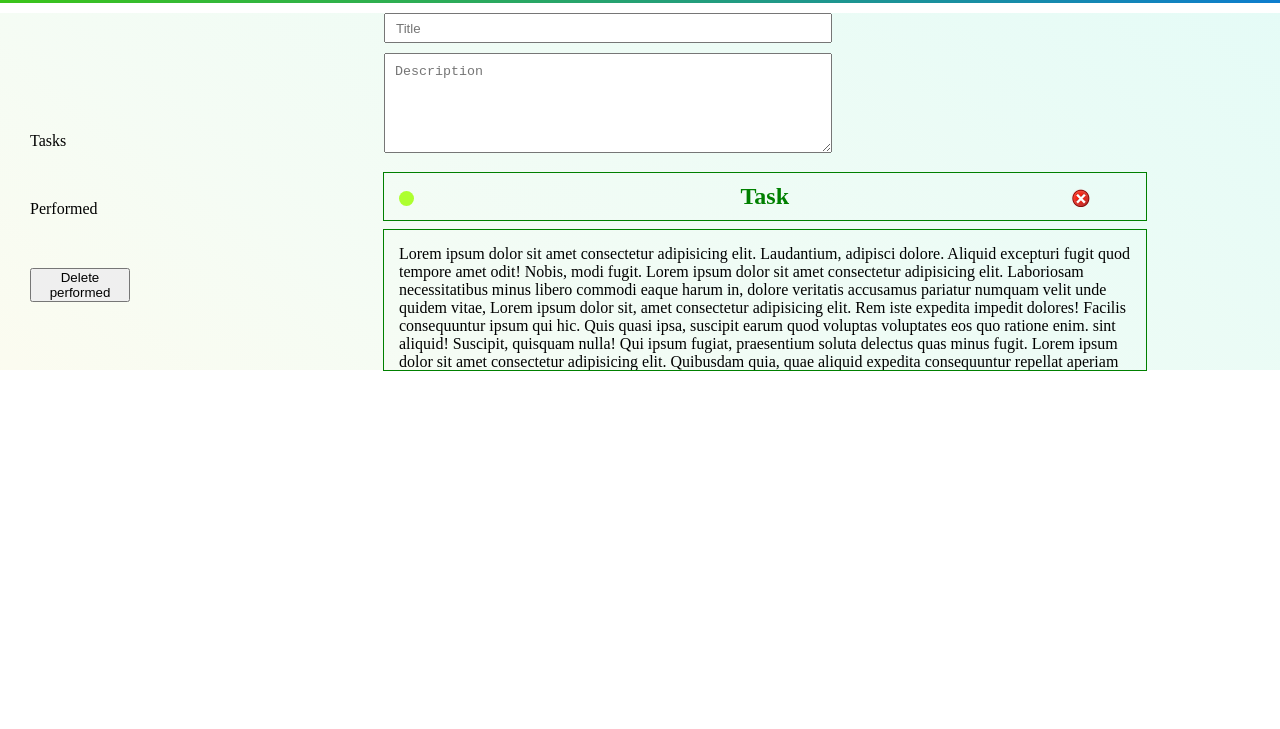
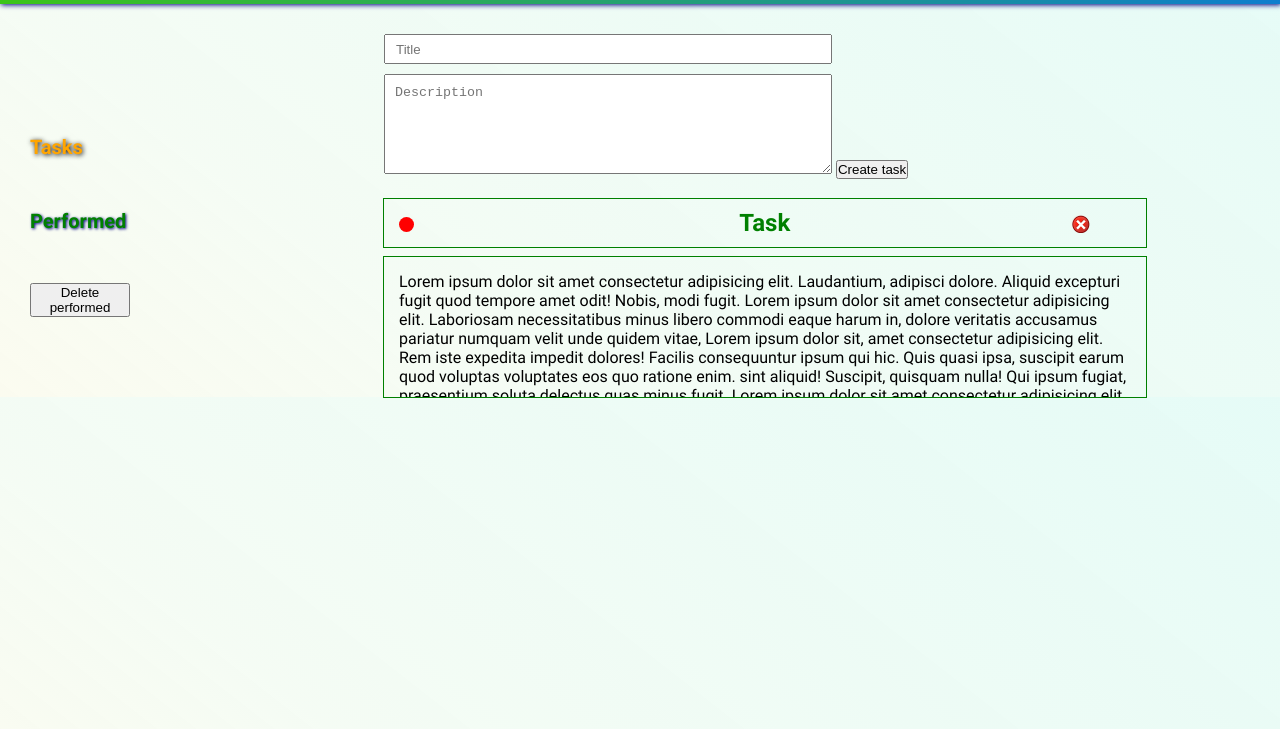
Before and after one commit to Shafeevms/js-modul9, a plain HTML site: page index.html in a window 1280 px wide. Shown: the part 71-800 px from the top of the page. Drawn offline with Linux system fonts and the light colour scheme.

Commit message:
styles and fonts added

```diff
--- /dev/null
+++ b/font.css
@@ -0,0 +1,27 @@
+/* roboto-regular - latin_cyrillic */
+@font-face {
+    font-family: 'Roboto';
+    font-style: normal;
+    font-weight: 400;
+    src: local('Roboto'), local('Roboto-Regular'),
+         url('fonts/roboto-v20-latin_cyrillic-regular.woff2') format('woff2'), /* Chrome 26+, Opera 23+, Firefox 39+ */
+         url('fonts/roboto-v20-latin_cyrillic-regular.woff') format('woff'); /* Chrome 6+, Firefox 3.6+, IE 9+, Safari 5.1+ */
+  }
+  /* roboto-italic - latin_cyrillic */
+  @font-face {
+    font-family: 'Roboto';
+    font-style: italic;
+    font-weight: 400;
+    src: local('Roboto Italic'), local('Roboto-Italic'),
+         url('fonts/roboto-v20-latin_cyrillic-italic.woff2') format('woff2'), /* Chrome 26+, Opera 23+, Firefox 39+ */
+         url('fonts/roboto-v20-latin_cyrillic-italic.woff') format('woff'); /* Chrome 6+, Firefox 3.6+, IE 9+, Safari 5.1+ */
+  }
+  /* roboto-700 - latin_cyrillic */
+  @font-face {
+    font-family: 'Roboto';
+    font-style: normal;
+    font-weight: 700;
+    src: local('Roboto Bold'), local('Roboto-Bold'),
+         url('fonts/roboto-v20-latin_cyrillic-700.woff2') format('woff2'), /* Chrome 26+, Opera 23+, Firefox 39+ */
+         url('fonts/roboto-v20-latin_cyrillic-700.woff') format('woff'); /* Chrome 6+, Firefox 3.6+, IE 9+, Safari 5.1+ */
+  }
--- a/index.html
+++ b/index.html
@@ -4,6 +4,7 @@
     <meta charset="UTF-8">
     <meta name="viewport" content="width=device-width, initial-scale=1.0">
     <title>Document</title>
+    <link rel="stylesheet" href="font.css">
     <link rel="stylesheet" href="style.css">
 </head>
 <body>
@@ -16,18 +17,21 @@
                 <li class="navigation__item active"> Tasks</li>
                 <li class="navigation__item done"> Performed</li>
             </ul>
-            <button class="navigation__button" id="clear_tasks" aria-label="Delete performed">Delete performed</button>
+            <button class="navigation__button button" id="clear_tasks" aria-label="Delete performed">Delete performed</button>
         </section>
         <section class="tasks">
             <form class="tasks__form" action="#">
-                <input id="input-titile" class="tasks__input" type="text" placeholder="Title">
-                <textarea name="textarea" id="textarea" class="textarea" placeholder="Description"></textarea>
+                <input id="input-title" class="tasks__input" type="text" placeholder="Title">
+                <div class="form_wrap">
+                    <textarea name="textarea" id="textarea" class="textarea" placeholder="Description"></textarea>
+                    <button class="button form__button" id="form-btn" >Create task</button>
+                </div>
             </form>
             <ul class="tasks__list">
                 <li class="task__item">
                     <article class="task__article">
                         <input type="checkbox" class="checkbox" id="checkbox">
-                        <label class="label" for="checkbox" aria-label="mark task"></label>
+                        <label class="label label-done" for="checkbox" aria-label="mark task"></label>
                         <button class="task__rollup" id="roll" aria-label="roll up the description"></button>
                         <button class="task__clear" id="delete" aria-label="delete the description"></button>
                         <h2 class="taks__title">Task</h2>
@@ -40,6 +44,6 @@
     <footer class="footer">
 
     </footer>
-    <script src="script.js"></script>
+    <script defer src="script.js"></script>
 </body>
 </html>
--- a/script.js
+++ b/script.js
@@ -0,0 +1,42 @@
+const input = document.getElementById('input-title');
+const textarea = document.getElementById('textarea');
+const addTaskButton = document.getElementById('form-btn');
+const tasks = [];
+
+// так не работает... почему?
+
+// function Task(title, description) {
+//     this.title = title,
+//     this.description = description
+// }
+// addTaskButton.addEventListener('click', function() {
+//     let newTask = new Task(input.value, textarea.value);
+//     console.log(newTask);
+//     tasks.push(newTask);
+
+// });
+
+// и так не работает
+
+// addTaskButton.addEventListener('click', function() {
+//     let task = {};
+//     task.title = input.value;
+//     task.description = textarea.value;
+//     tasks.push(task);
+// });
+
+// и так не работает
+// let arr = [];
+// addTaskButton.addEventListener('click', function() {
+//     arr.push(input.value);
+//     // arr.push(textarea.value);
+//     console.log(input.value)
+// });
+// console.log(arr)
+
+// работет через раз
+// addTaskButton.addEventListener('click', function() {
+//     let inputValue = input.value;
+//     let textareaValue = textarea.value;
+//     console.log(inputValue, textareaValue);
+// });
--- a/style.css
+++ b/style.css
@@ -10,25 +10,29 @@
   ul {
     list-style: none;
   }
-.body {
-  background: black;
+body {
+  font-family: Roboto, Arial, Helvetica, sans-serif;
+  font-weight: 400;
+  font-size: 16px;
+  background: rgb(234,235,169);
+  background: linear-gradient(38deg, rgba(234,235,169,0.17457405325411413) 0%, rgba(174,231,170,0.1241538851868873) 27%, rgba(10,219,174,0.10734716249781162) 100%);
 }
 .header {
-  margin-bottom: 10px;
   padding: 20px 0;
   display: flex;
   justify-content: center;
   background: rgb(52,194,16);
   background: linear-gradient(38deg, rgba(52,194,16,0.9588877787443102) 0%, rgba(10,120,219,1) 100%);
+  box-shadow: 1px 1px 5px navy;
 }
 .title {
   font-size: 30px;
   color: orange;
+  text-shadow: 1px 1px 5px black;
 }
 .main {
   display: flex;
-  background: rgb(234,235,169);
-  background: linear-gradient(38deg, rgba(234,235,169,0.17457405325411413) 0%, rgba(174,231,170,0.1241538851868873) 27%, rgba(10,219,174,0.10734716249781162) 100%);
+
 }
 .navigation {
   display: flex;
@@ -42,18 +46,25 @@
   margin-bottom: 50px;
 }
 .navigation__item {
+  font-size: 20px;
+  font-weight: 700;
 }
 .navigation__item:not(:last-child) {
   margin-bottom: 50px;
 }
 .active {
+  color: orange;
+  text-shadow: 1px 1px 5px black;
 }
 .done {
+  color: green;
+  text-shadow: 1px 1px 3px navy;
 }
 .navigation__button {
   width: 100px;
 }
 .tasks {
+  padding-top: 30px;
   width: 70%;
 
 }
@@ -91,8 +102,13 @@ label {
   left: 15px;
   width: 15px;
   height: 15px;
+  border-radius: 50px;
+}
+.label-proccess {
   background-color: greenyellow;
-  border-radius: 50px;
+}
+.label-done {
+  background-color: red;
 }
 .checkbox {
   display: none;
```
Also changed, not shown: fonts/roboto-v20-latin_cyrillic-700.woff (added), fonts/roboto-v20-latin_cyrillic-700.woff2 (added), fonts/roboto-v20-latin_cyrillic-italic.woff (added), fonts/roboto-v20-latin_cyrillic-italic.woff2 (added), fonts/roboto-v20-latin_cyrillic-regular.woff (added), fonts/roboto-v20-latin_cyrillic-regular.woff2 (added), 1 other file.
